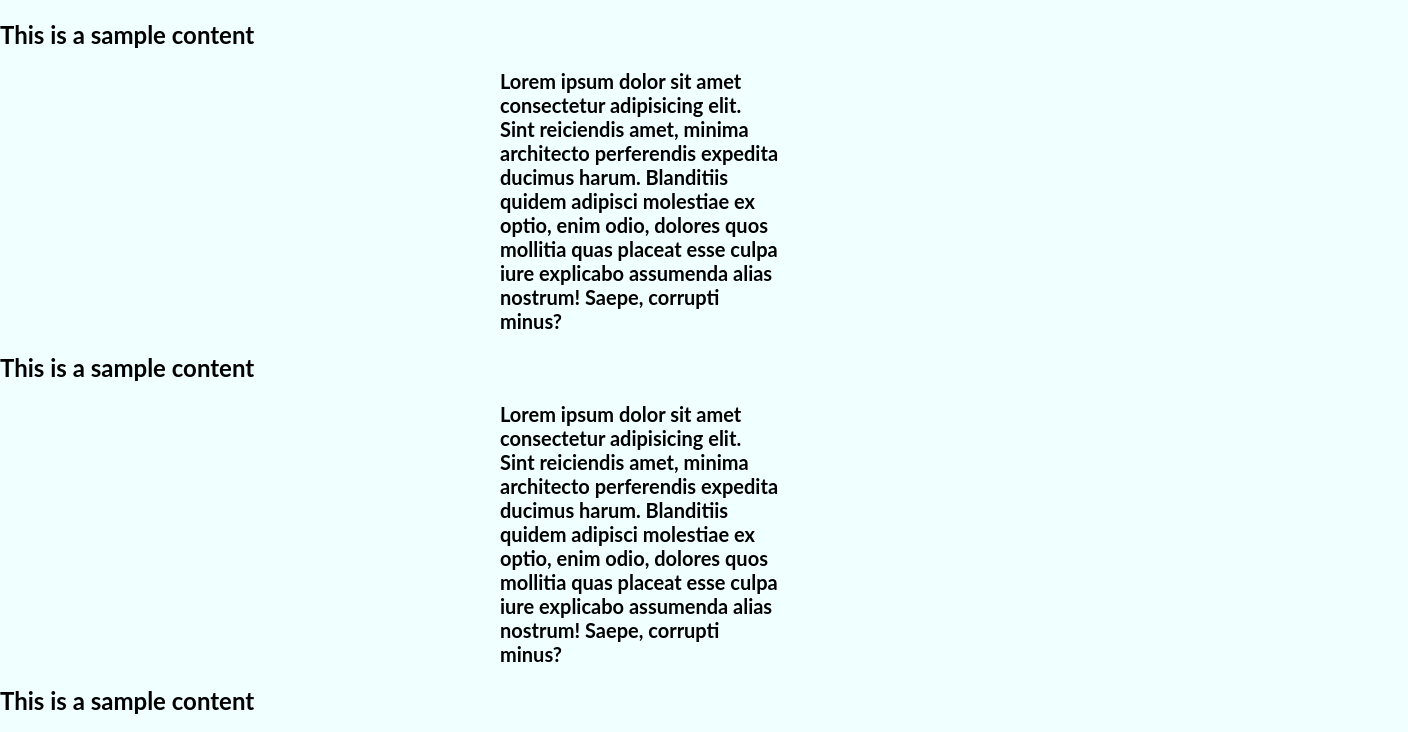
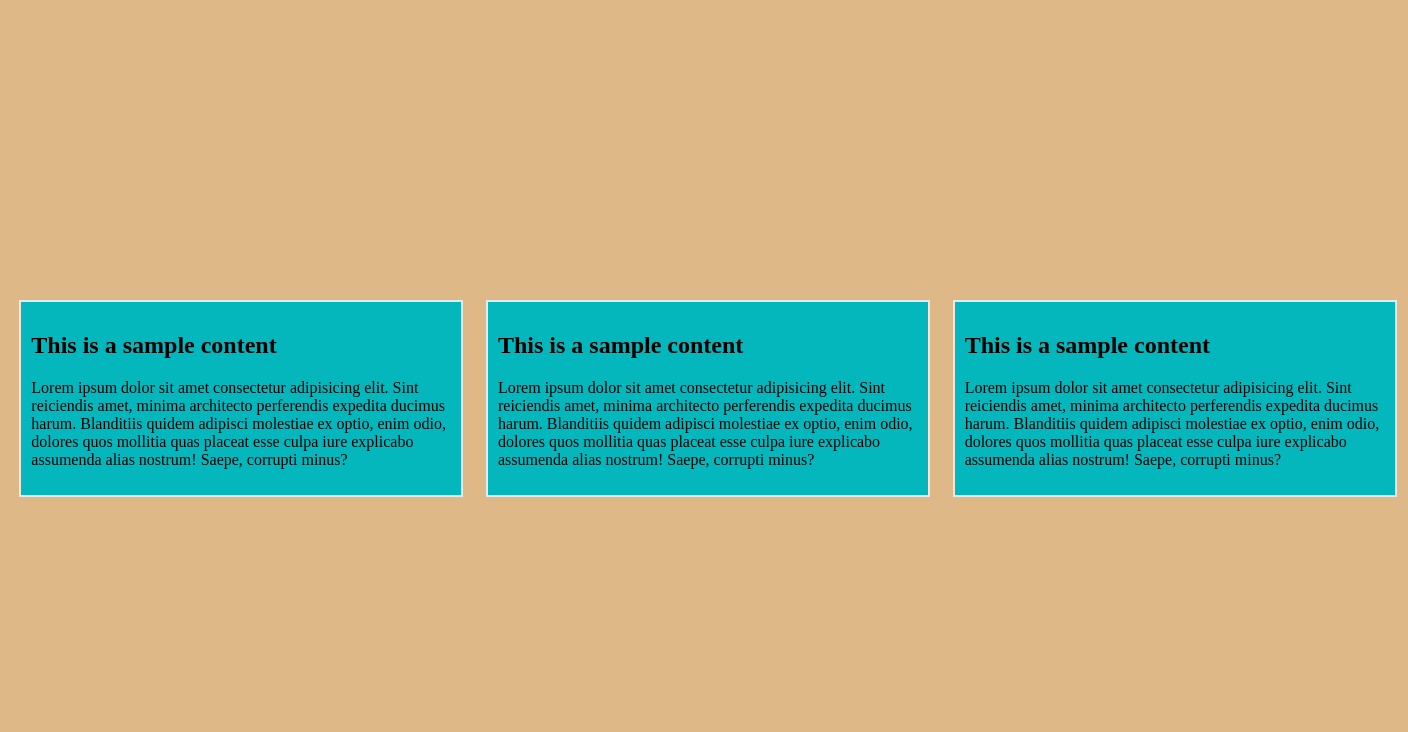
Before and after one commit to Shrish9Bhargav/Assignment_3_b, a plain HTML site: page index.html in a window 1280 px wide. Shown: the top 732 px of the page, 1408 px wide, since content can reach past the window. Drawn offline with Linux system fonts and the light colour scheme.

Commit message:
Update style.css

```diff
--- a/style.css
+++ b/style.css
@@ -1,28 +1,25 @@
 body{
-    font-family: 'Lato', sans-serif;
-    background-color:azure;
-    display:block;
-    margin:auto;
+    margin-top: 300px;
+    background-color: burlywood;
+
 }
 
-.asd{
-    margin-left: 800px;
-    font-weight:900;
+
+.container{
+    width: 1400px;
+    margin: auto;
 }
 
-h1{
-    margin-left: 500px;
-    font-weight:900;
+.row{
+    display: flex;
+    flex-wrap: wrap;
 }
 
-h4{
-    margin-left: 500px;
-    font-weight:900;
+.box_2{
+    width:30%;
+    margin: auto;
+
+    background-color: rgb(4, 183, 189);
+    padding: 10px 10px 10px 10px;
+    border:2px solid rgb(236, 230, 230);
 }
-
-p{
-    font-size: 20px;
-    font-weight:700;
-    margin-left: 500px;
-    margin-right: 500px;
-}
```
